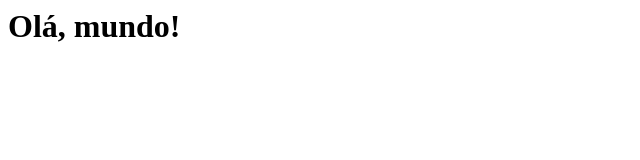
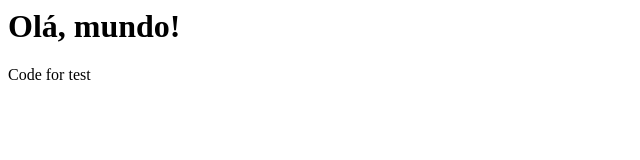
Before and after one commit to Luck1man/base-test, a plain HTML site: page index.html in a window 1280 px wide. Shown: the full height of the page, 0-640 px from the left. Drawn offline with Linux system fonts and the light colour scheme.

Commit message:
Update index.html

```diff
--- a/index.html
+++ b/index.html
@@ -3,3 +3,5 @@
     <h1>Olá, mundo!</h1>
   </body>
 </hlml>
+
+Code for test
```
